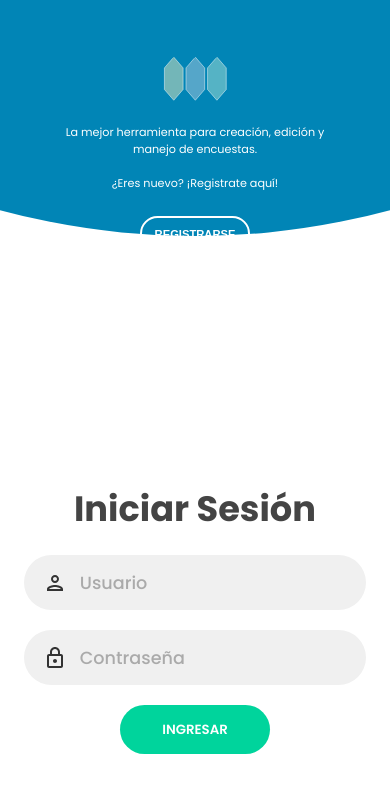
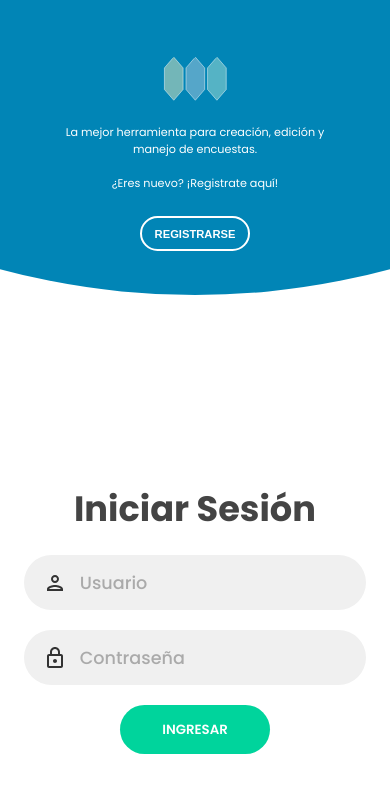
Before and after one commit to Miguelanggelo7/encuestas-DS, a React (Create React App) app: page / in a window 390 px wide. Shown: the top 792 px of the page. Built offline with nearby package versions, Linux system fonts and the light colour scheme; the HTML template or start-up script is replaced by a standard one.

Commit message:
cambios en estilo para el responsive

```diff
--- a/src/pages/Login.css
+++ b/src/pages/Login.css
@@ -362,7 +362,7 @@ form.sign-in-form {
   }
 
   .container:before {
-    bottom: 72%;
+    bottom: 65%;
     left: 50%;
   }
 
```
